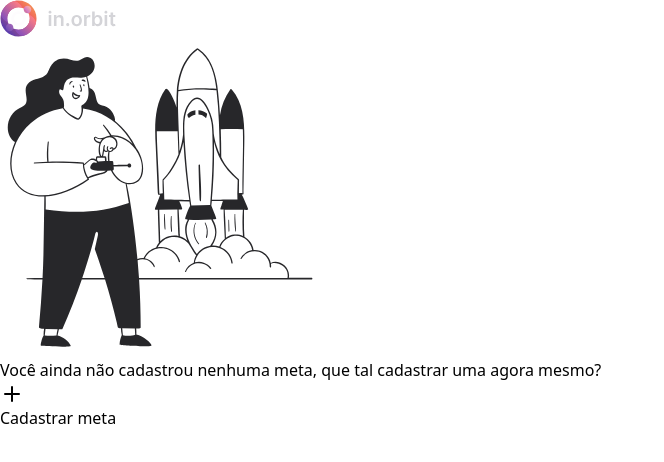
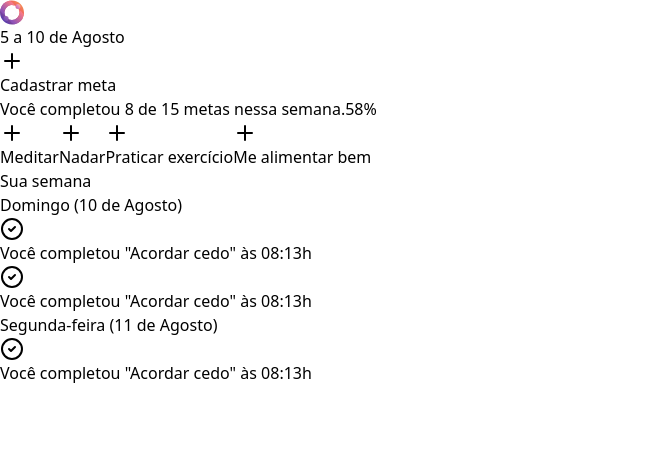
Before and after one commit to gcampagnin/nlw-pocket-web, a React (Vite) app: page / in a window 1280 px wide. Shown: the top 462 px of the page, without its empty margins (0-664 px from the left). Built offline with nearby package versions, Linux system fonts and the light colour scheme.

Commit message:
adjusted empty-goals and add summary component

```diff
--- a/src/app.tsx
+++ b/src/app.tsx
@@ -1,11 +1,13 @@
 import { Dialog } from './components/ui/dialog'
 import { CreateGoal } from './components/create-goal'
-import { EmptyGoals } from './components/empty-goals'
+import { Summary } from './components/summary'
+// import { EmptyGoals } from './components/empty-goals'
 
 export function App() {
   return (
     <Dialog>
-      <EmptyGoals />
+      {/* <EmptyGoals /> */}
+      <Summary />
 
       <CreateGoal />
     </Dialog>
--- a/src/components/empty-goals.tsx
+++ b/src/components/empty-goals.tsx
@@ -1,5 +1,6 @@
 import logo from '../assets/in-orbit-logo.svg'
 import letsStart from '../assets/rocket-launch-illustration.svg'
+
 import { DialogTrigger } from './ui/dialog'
 import { Button } from './ui/button'
 import { Plus } from 'lucide-react'
--- /dev/null
+++ b/src/components/in-orbit-icon.tsx
@@ -0,0 +1,96 @@
+export function InOrbitIcon() {
+  return (
+    <svg
+      width={24}
+      height={25}
+      viewBox="0 0 24 25"
+      fill="none"
+      xmlns="http://www.w3.org/2000/svg"
+    >
+      <title>in.orbit</title>
+      <path
+        d="M12 .5c-.936 0-1.847.107-2.72.31A12.016 12.016 0 00.31 9.78C.107 10.652 0 11.563 0 12.5c0 6.627 5.373 12 12 12 .936 0 1.847-.107 2.72-.31a12.017 12.017 0 008.97-8.968c.203-.875.31-1.786.31-2.722 0-6.627-5.373-12-12-12zm0 19.515a7.494 7.494 0 01-2.524-.435 7.535 7.535 0 01-4.556-4.555A7.515 7.515 0 1119.515 12.5 7.515 7.515 0 0112 20.015z"
+        fill="url(#paint0_linear_84_261)"
+      />
+      <path
+        d="M12 7.657a4.844 4.844 0 100 9.687 4.844 4.844 0 000-9.687zm0 7.772a2.929 2.929 0 110-5.858 2.929 2.929 0 010 5.858z"
+        fill="#FEFCFE"
+      />
+      <path
+        d="M14.524 5.42a7.515 7.515 0 00-9.604 9.605 7.424 7.424 0 01-2.63-1.702A7.408 7.408 0 01.31 9.78 12.016 12.016 0 019.28.81a7.409 7.409 0 013.543 1.98 7.423 7.423 0 011.701 2.63z"
+        fill="url(#paint1_linear_84_261)"
+      />
+      <path
+        d="M23.69 15.222a12.017 12.017 0 01-8.97 8.968 7.41 7.41 0 01-3.543-1.98 7.427 7.427 0 01-1.701-2.63 7.515 7.515 0 009.605-9.605c.958.363 1.857.93 2.629 1.702a7.411 7.411 0 011.98 3.545z"
+        fill="url(#paint2_linear_84_261)"
+      />
+      <path
+        d="M6.064 20.948a2.511 2.511 0 100-5.023 2.511 2.511 0 000 5.023z"
+        fill="url(#paint3_linear_84_261)"
+      />
+      <path
+        d="M17.958 9.054a2.511 2.511 0 100-5.023 2.511 2.511 0 000 5.023z"
+        fill="url(#paint4_linear_84_261)"
+      />
+      <defs>
+        <linearGradient
+          id="paint0_linear_84_261"
+          x1={20.3704}
+          y1={4.59058}
+          x2={3.89023}
+          y2={20.1635}
+          gradientUnits="userSpaceOnUse"
+        >
+          <stop stopColor="#F38856" />
+          <stop offset={0.23} stopColor="#F0625C" />
+          <stop offset={1} stopColor="#5C3DAB" />
+        </linearGradient>
+        <linearGradient
+          id="paint1_linear_84_261"
+          x1={11.2405}
+          y1={2.53435}
+          x2={1.86657}
+          y2={11.8579}
+          gradientUnits="userSpaceOnUse"
+        >
+          <stop stopColor="#F67986" />
+          <stop offset={1} stopColor="#8951BA" />
+        </linearGradient>
+        <linearGradient
+          id="paint2_linear_84_261"
+          x1={21.9616}
+          y1={13.313}
+          x2={12.5877}
+          y2={22.637}
+          gradientUnits="userSpaceOnUse"
+        >
+          <stop stopColor="#F67986" />
+          <stop offset={1} stopColor="#8951BA" />
+        </linearGradient>
+        <linearGradient
+          id="paint3_linear_84_261"
+          x1={7.89782}
+          y1={16.7204}
+          x2={4.23026}
+          y2={20.1519}
+          gradientUnits="userSpaceOnUse"
+        >
+          <stop stopColor="#A267B9" />
+          <stop offset={1} stopColor="#704BB4" />
+        </linearGradient>
+        <linearGradient
+          id="paint4_linear_84_261"
+          x1={19.4846}
+          y1={5.11353}
+          x2={16.9808}
+          y2={7.45668}
+          gradientUnits="userSpaceOnUse"
+        >
+          <stop stopColor="#F7A8A5" />
+          <stop offset={0.97} stopColor="#D074C4" />
+          <stop offset={1} stopColor="#CF76A9" />
+        </linearGradient>
+      </defs>
+    </svg>
+  )
+}
--- /dev/null
+++ b/src/components/summary.tsx
@@ -0,0 +1,114 @@
+import { CheckCircle2, Plus } from 'lucide-react'
+import { Button } from './ui/button'
+import { DialogTrigger } from './ui/dialog'
+import { InOrbitIcon } from './in-orbit-icon'
+import { Progress, ProgressIndicator } from './ui/progress-bar'
+import { Separator } from './ui/separator'
+import { OutlineButton } from './ui/outline-button'
+
+export function Summary() {
+  return (
+    <div className="py-10 max-w-[480px] px-5 mx-auto flex flex-col gap-6">
+      <div className="flex items-center justify-between">
+        <div className="flex items-center gap-3">
+          <InOrbitIcon />
+          <span className="text-lg font-semibold">5 a 10 de Agosto</span>
+        </div>
+
+        <DialogTrigger asChild>
+          <Button size="sm">
+            <Plus className="size-4" />
+            Cadastrar meta
+          </Button>
+        </DialogTrigger>
+      </div>
+
+      <div className="flex flex-col gap-3">
+        <Progress value={8} max={15}>
+          <ProgressIndicator style={{ width: '50%' }} />
+        </Progress>
+
+        <div className="flex items-center justify-between text-xs text-zinc-400">
+          <span>
+            Você completou <span className="text-zinc-100">8</span> de{' '}
+            <span className="text-zinc-100">15</span> metas nessa semana.
+          </span>
+          <span>58%</span>
+        </div>
+      </div>
+
+      <Separator />
+
+      <div className="flex flex-wrap gap-3">
+        <OutlineButton>
+          <Plus className="size-4 text-zinc-600" />
+          Meditar
+        </OutlineButton>
+
+        <OutlineButton>
+          <Plus className="size-4 text-zinc-600" />
+          Nadar
+        </OutlineButton>
+
+        <OutlineButton>
+          <Plus className="size-4 text-zinc-600" />
+          Praticar exercício
+        </OutlineButton>
+
+        <OutlineButton>
+          <Plus className="size-4 text-zinc-600" />
+          Me alimentar bem
+        </OutlineButton>
+      </div>
+
+      <div className="flex flex-col gap-6">
+        <h2 className="text-xl font-medium">Sua semana</h2>
+
+        <div className="flex flex-col gap-4">
+          <h3 className="font-medium">
+            Domingo{' '}
+            <span className="text-zinc-400 text-xs">(10 de Agosto)</span>
+          </h3>
+
+          <ul className="flex flex-col gap-3">
+            <li className="flex items-center gap-2">
+              <CheckCircle2 className="size-4 text-pink-500" />
+              <span className="text-sm text-zinc-400">
+                Você completou "
+                <span className="text-zinc-100">Acordar cedo</span>" às{' '}
+                <span className="text-zinc-100">08:13h</span>
+              </span>
+            </li>
+
+            <li className="flex items-center gap-2">
+              <CheckCircle2 className="size-4 text-pink-500" />
+              <span className="text-sm text-zinc-400">
+                Você completou "
+                <span className="text-zinc-100">Acordar cedo</span>" às{' '}
+                <span className="text-zinc-100">08:13h</span>
+              </span>
+            </li>
+          </ul>
+        </div>
+
+        <div className="flex flex-col gap-4">
+          <h3 className="font-medium">
+            Segunda-feira{' '}
+            <span className="text-zinc-400 text-xs">(11 de Agosto)</span>
+          </h3>
+
+          <ul className="flex flex-col gap-3">
+            <li className="flex items-center gap-2">
+              <CheckCircle2 className="size-4 text-pink-500" />
+              <span className="text-sm text-zinc-400">
+                Você completou "
+                <span className="text-zinc-100">Acordar cedo</span>" às{' '}
+                <span className="text-zinc-100">08:13h</span>
+              </span>
+            </li>
+          </ul>
+        </div>
+      </div>
+    </div>
+  )
+}
```
